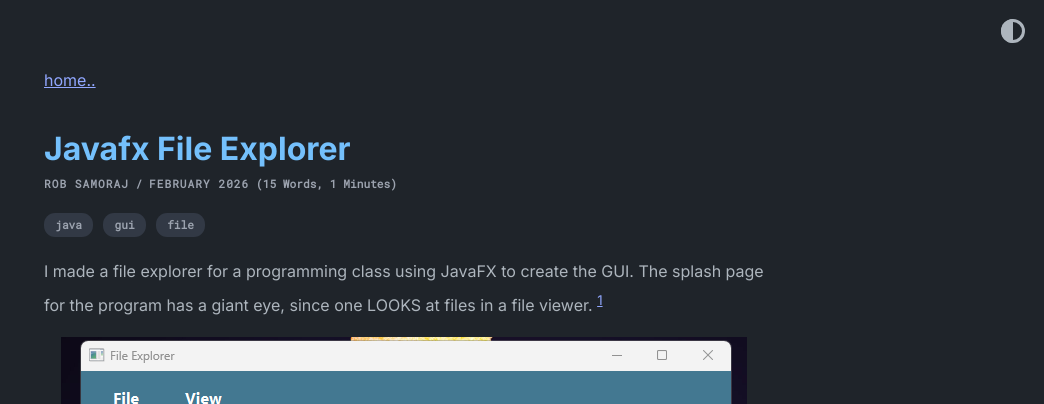
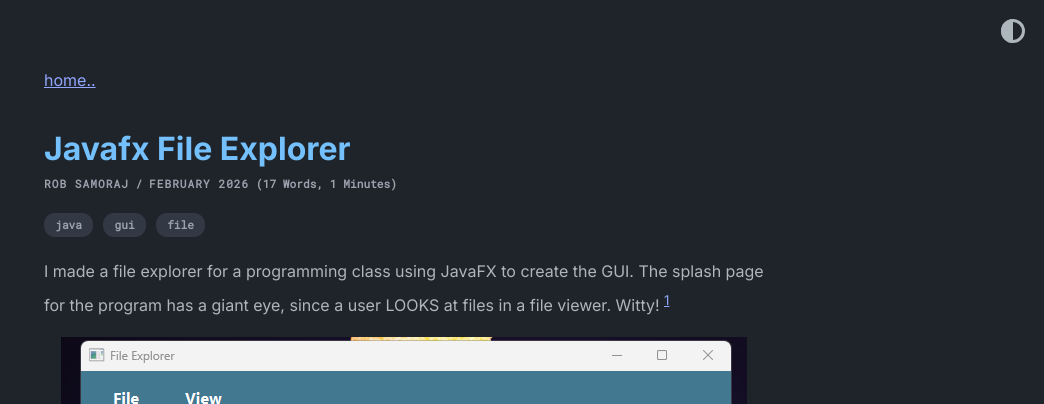
Before and after one commit to Yarpirates20/yarpirates20.github.io, a Jekyll site: the page built from _posts/2026-02-08-javafx-file-explorer.md, in a window 1280 px wide and 900 px high. Shown: the top 404 px of the window, without its empty margins (236-1280 px from the left). Built offline with Jekyll 4.4.1, drawn with Linux system fonts in a browser that asks for light colours.

```diff
--- a/_posts/2026-02-08-javafx-file-explorer.md
+++ b/_posts/2026-02-08-javafx-file-explorer.md
@@ -4,7 +4,7 @@ author: Rob Samoraj
 tags: [java, gui, file]
 ---
 
-I made a file explorer for a programming class using JavaFX to create the GUI. The splash page for the program has a giant eye, since one LOOKS at files in a file viewer. [^1]
+I made a file explorer for a programming class using JavaFX to create the GUI. The splash page for the program has a giant eye, since a user LOOKS at files in a file viewer. Witty! [^1]
 
 ![splash page](assets/images/java_file_viewer_project/splash_page.png)
 
```
Also changed, not shown: _posts/2026-02-08-maze-generator.md (added, +21 -0 lines), assets/images/mazes_project/mazes_bitmap.png (added), assets/images/mazes_project/mazes_terminal.png (added).
